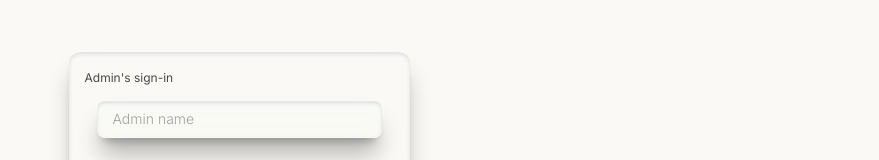
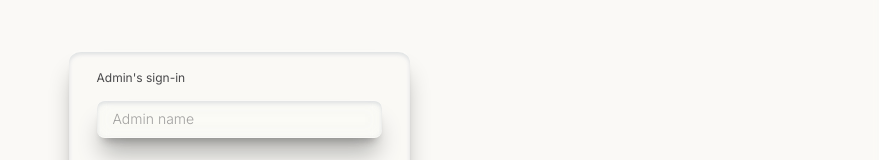
Before and after one commit to joseph-banaag/gym-dashboard, a Next.js app: page /admin in a window 1280 px wide. Shown: the part 324-484 px from the top of the page, without its empty margins (401-1280 px from the left). Built offline with nearby package versions, Linux system fonts and the light colour scheme.

Commit message:
add create-new-user form

```diff
--- a/app/(login)/admin/page.tsx
+++ b/app/(login)/admin/page.tsx
@@ -32,7 +32,7 @@ export default function AdminLoginPage() {
             </span>
           </div>
           <div className="mt-5 sm:mt-10 bg-off-white/20 dark:bg-carbon-black/20 backdrop-blur-sm inset-shadow-slate-500 shadow-xl/30 inset-shadow-sm/20 rounded-xl border-2 border-r-0 border-l-0 border-white/20 pt-3 px-2 sm:px-4 gap-2 text-carbon-black/80 dark:text-off-white/70">
-            <span className="text-xs">Admin&apos;s sign-in</span>
+            <span className="text-xs px-3">Admin&apos;s sign-in</span>
 
             <form
               action={login}
--- a/app/(login)/user/page.tsx
+++ b/app/(login)/user/page.tsx
@@ -32,7 +32,7 @@ export default function LoginPage() {
           </div>
 
           <div className="mt-5 sm:mt-10 bg-off-white/20 dark:bg-carbon-black/20 backdrop-blur-sm inset-shadow-slate-500 shadow-xl/30 inset-shadow-sm/20 rounded-xl border-2 border-r-0 border-l-0 border-white/20 pt-3 px-2 sm:px-4 gap-2 text-carbon-black/80 dark:text-off-white/70">
-            <span className="text-xs">Member&apos;s sign-in</span>
+            <span className="text-xs px-3">Member&apos;s sign-in</span>
             <form
               action={login}
               className="flex flex-col justify-start items-center gap-8 p-3"
```
